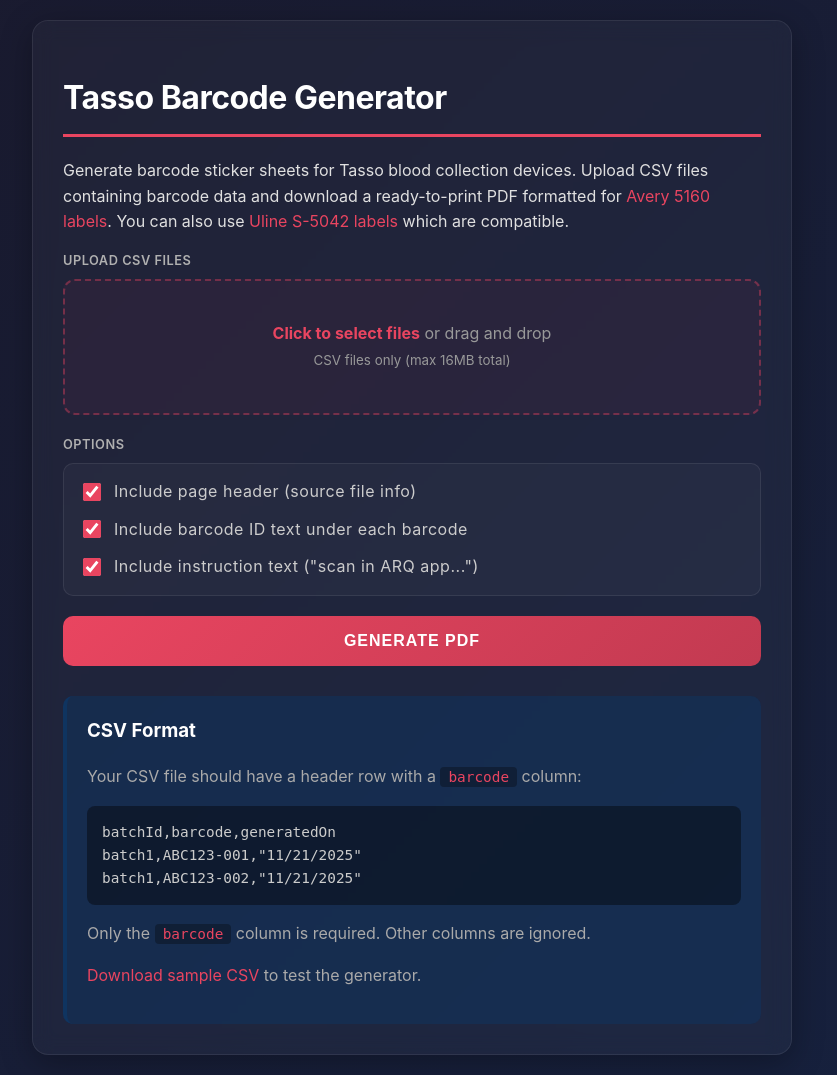
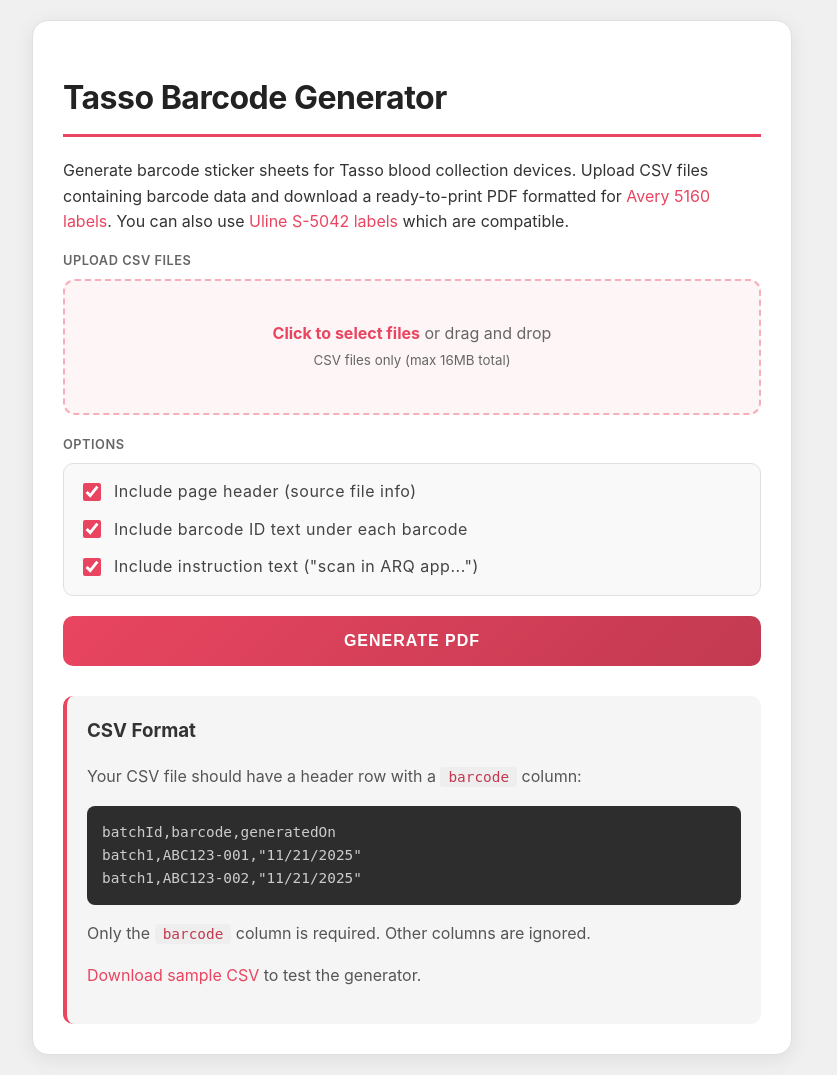
Before and after one commit to rchen25/tasso-barcode-generator, a Flask app: page / in a window 1280 px wide. Shown: the whole page, without its empty margins (228-1065 px from the left). Run offline with Flask 3, Linux system fonts and the light colour scheme.

Commit message:
Change to light grey background theme

```diff
--- a/templates/index.html
+++ b/templates/index.html
@@ -14,24 +14,23 @@
             max-width: 800px;
             margin: 0 auto;
             padding: 20px;
-            background: linear-gradient(135deg, #1a1a2e 0%, #16213e 100%);
+            background: #f0f0f0;
             min-height: 100vh;
-            color: #e0e0e0;
+            color: #333;
         }
         h1 {
-            color: #fff;
+            color: #222;
             border-bottom: 3px solid #e94560;
             padding-bottom: 10px;
             font-weight: 700;
             letter-spacing: -0.5px;
         }
         .container {
-            background: rgba(255, 255, 255, 0.03);
+            background: #fff;
             padding: 30px;
             border-radius: 16px;
-            box-shadow: 0 8px 32px rgba(0,0,0,0.3);
-            border: 1px solid rgba(255,255,255,0.08);
-            backdrop-filter: blur(10px);
+            box-shadow: 0 4px 20px rgba(0,0,0,0.08);
+            border: 1px solid #e0e0e0;
         }
         .flash-messages {
             margin-bottom: 20px;
@@ -63,7 +62,7 @@
         }
         label {
             font-weight: 600;
-            color: #b0b0b0;
+            color: #666;
             text-transform: uppercase;
             font-size: 0.8em;
             letter-spacing: 0.5px;
@@ -98,7 +97,7 @@
             cursor: pointer;
         }
         .file-input-text {
-            color: #999;
+            color: #666;
         }
         .file-input-text strong {
             color: #e94560;
@@ -106,10 +105,10 @@
         .selected-files {
             margin-top: 15px;
             padding: 12px;
-            background: rgba(255,255,255,0.05);
+            background: #f9f9f9;
             border-radius: 8px;
             display: none;
-            border: 1px solid rgba(255,255,255,0.1);
+            border: 1px solid #e0e0e0;
         }
         .selected-files.has-files {
             display: block;
@@ -117,16 +116,16 @@
         .selected-files ul {
             margin: 5px 0 0 0;
             padding-left: 20px;
-            color: #ccc;
+            color: #555;
         }
         .options {
             display: flex;
             flex-direction: column;
             gap: 12px;
             padding: 15px;
-            background: rgba(255,255,255,0.03);
+            background: #f9f9f9;
             border-radius: 10px;
-            border: 1px solid rgba(255,255,255,0.08);
+            border: 1px solid #e0e0e0;
         }
         .checkbox-group {
             display: flex;
@@ -144,7 +143,7 @@
             cursor: pointer;
             text-transform: none;
             font-size: 1em;
-            color: #ccc;
+            color: #444;
         }
         button[type="submit"] {
             background: linear-gradient(135deg, #e94560 0%, #c23a51 100%);
@@ -173,30 +172,30 @@
         .info {
             margin-top: 30px;
             padding: 20px;
-            background: rgba(15, 52, 96, 0.5);
+            background: #f5f5f5;
             border-radius: 10px;
-            border-left: 4px solid #0f3460;
+            border-left: 4px solid #e94560;
         }
         .info h3 {
             margin-top: 0;
-            color: #fff;
+            color: #333;
         }
         .info ul {
             margin-bottom: 0;
         }
         .info p {
-            color: #aaa;
+            color: #555;
         }
         code {
-            background: rgba(0,0,0,0.3);
+            background: #eee;
             padding: 2px 8px;
             border-radius: 4px;
             font-size: 0.9em;
-            color: #e94560;
+            color: #c23a51;
             font-family: "JetBrains Mono", "Fira Code", monospace;
         }
         pre {
-            background: rgba(0,0,0,0.4);
+            background: #2d2d2d;
             padding: 15px;
             border-radius: 8px;
             overflow-x: auto;
```
